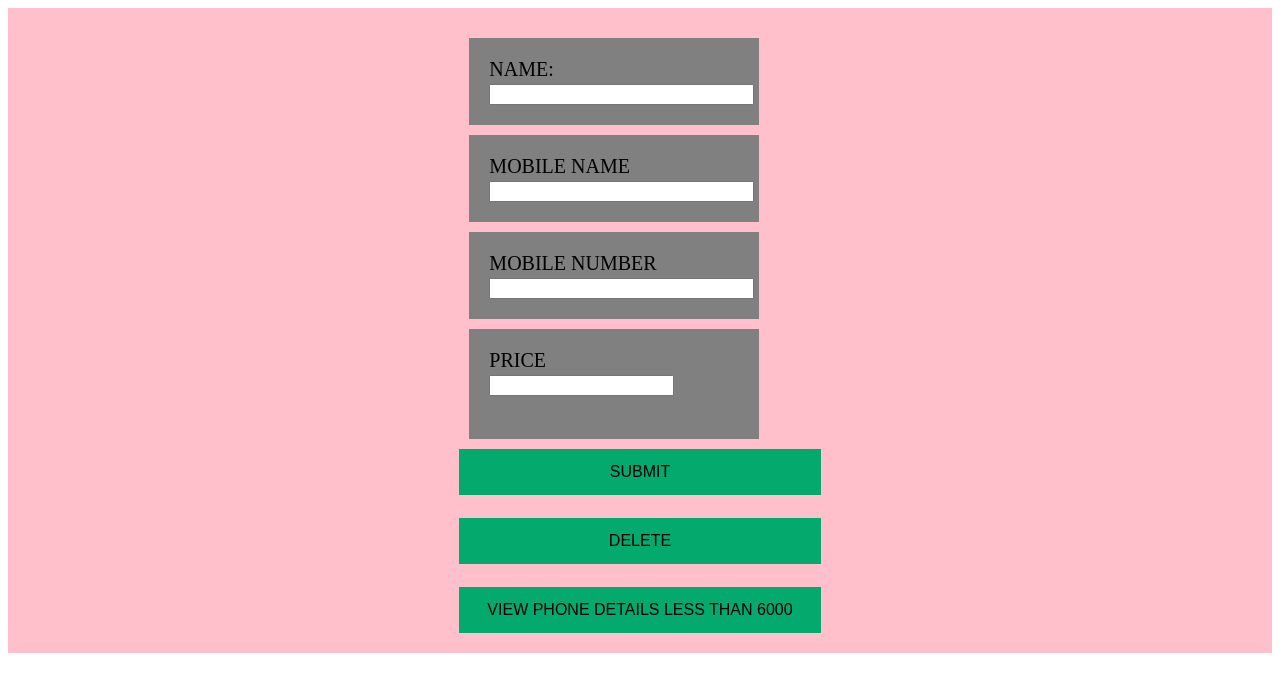
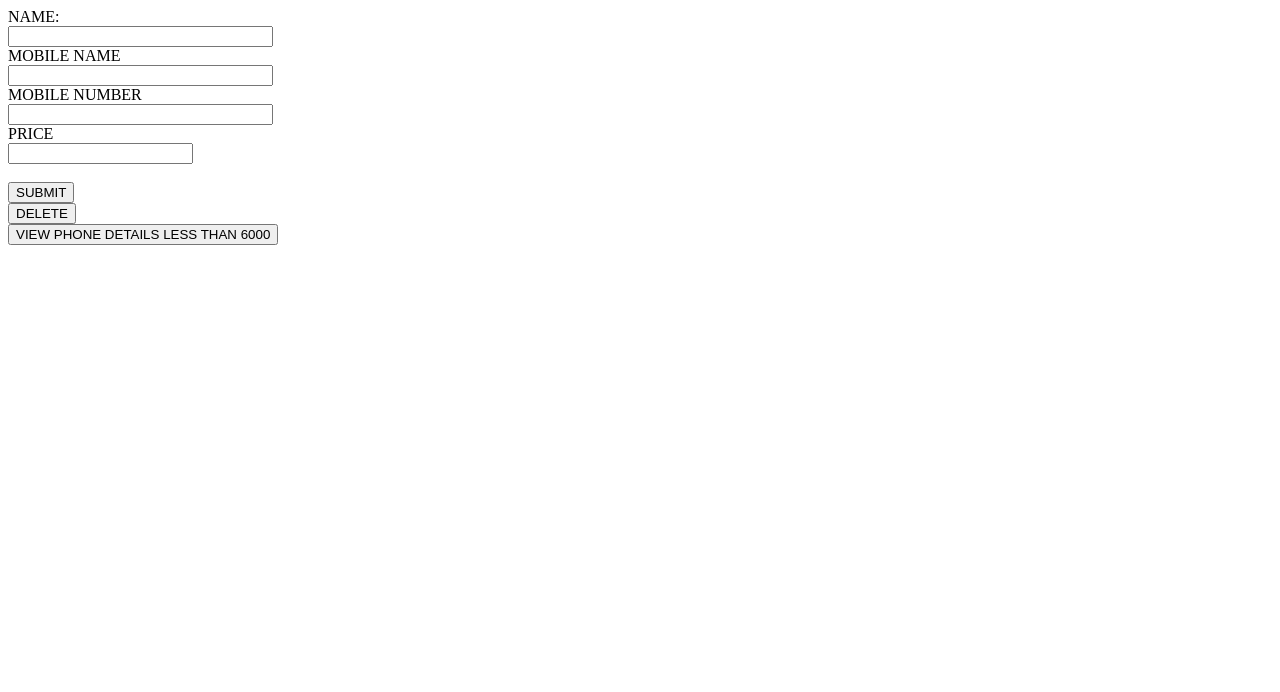
Before and after one commit to JRS296/Web-Programming---CSE2015, a PHP site: page /q2.html in a window 1280 px wide. Shown: the top 692 px of the page. Run offline with PHP 8.4, Linux system fonts and the light colour scheme.

Commit message:
Commit #11.2 - Addition and Completion of pp3 - 26.04.2022 @23:32

```diff
--- a/Practice Problems - 3/q1.html
+++ b/Practice Problems - 3/q1.html
@@ -4,8 +4,6 @@
 <head>
     <meta charset="UTF-8">
     <meta name="viewport" content="width=device-width, initial-scale=1.0">
-    <meta http-equiv="X-UA-Compatible" content="ie=edge">
-    <meta name="author" content="Md.SujoN AhmeD">
     <title>Q1.html</title>
 </head>
 
@@ -13,7 +11,6 @@
     <!--THE WORLD FRUIT DESIGN FORM-->
     <form name="test" action="q1.php" method="post" style="width:430px; background-color: #f1c40f; color: #222f3e;">
         <fieldset>
-            <h1 style="text-align:center; background-color: #222f3e; color: #f1c40f">The World Fruit</h1>
             <h3 style="text-align:center;">Fruit Servey</h3>
             <table width="400px">
                 <tr>
--- a/Practice Problems - 3/q2.html
+++ b/Practice Problems - 3/q2.html
@@ -3,39 +3,8 @@
 
 <head>
     <meta charset="UTF-8">
-    <meta http-equiv="X-UA-Compatible" content="IE=edge">
     <meta name="viewport" content="width=device-width, initial-scale=1.0">
     <title>Q2.html</title>
-    <style>
-        .container {
-            background-color: pink;
-            font-size: 20px;
-            row-gap: 20px;
-            padding: 20px;
-            display: flex;
-            justify-content: center;
-
-
-        }
-
-        .item {
-            background-color: grey;
-            padding: 20px;
-            margin: 10px;
-            width: 250px;
-        }
-
-        .block {
-            display: block;
-            width: 100%;
-            border: none;
-            background-color: #04AA6D;
-            padding: 14px 28px;
-            font-size: 16px;
-            cursor: pointer;
-            text-align: center;
-        }
-    </style>
 </head>
 
 <body>
```
Also changed, not shown: Practice Problems - 3/q1.php (+17 -0 lines), Practice Problems - 3/q2.php (+4 -4 lines), Practice Problems - 3/test.html (+12 -84 lines).
